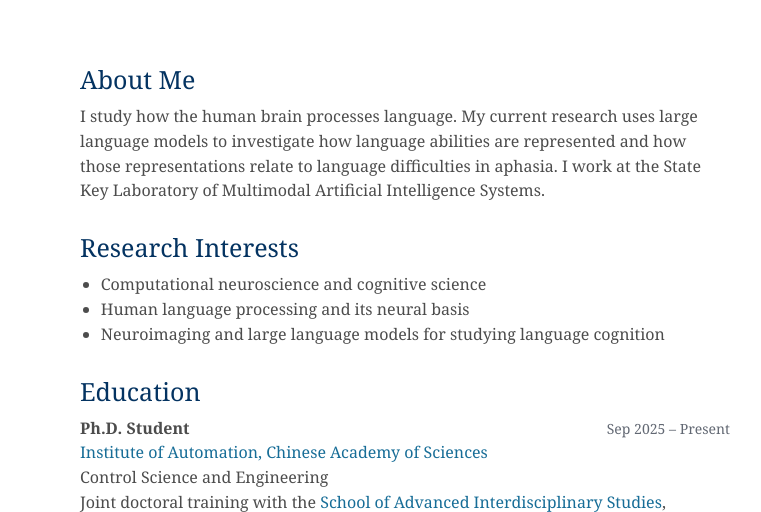
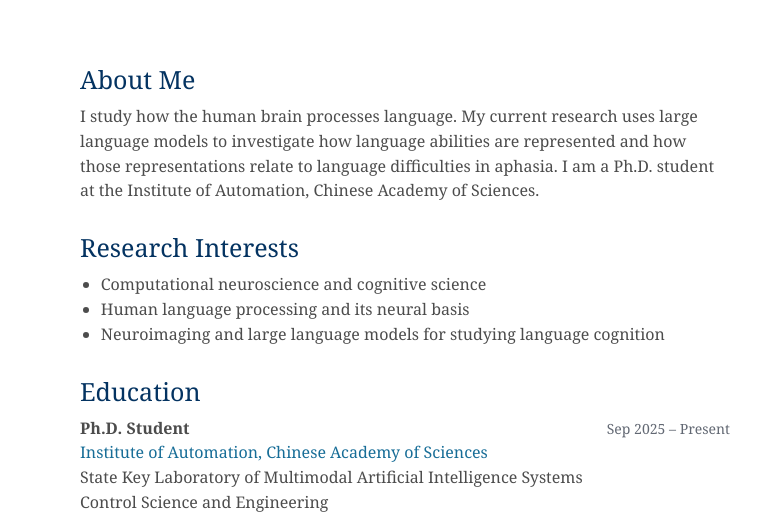
Before and after one commit to AuroraZoer/aurorazoer.github.io, a plain HTML site: page index.html in a window 1280 px wide. Shown: the top 512 px of the page, 390-1151 px from the left. Drawn offline with Linux system fonts and the light colour scheme.

Commit message:
Update doctoral affiliation and lab

```diff
--- a/index.html
+++ b/index.html
@@ -249,7 +249,7 @@
     <main>
       <section aria-labelledby="about">
         <h2 id="about">About Me</h2>
-        <p>I study how the human brain processes language. My current research uses large language models to investigate how language abilities are represented and how those representations relate to language difficulties in aphasia. I work at the State Key Laboratory of Multimodal Artificial Intelligence Systems.</p>
+        <p>I study how the human brain processes language. My current research uses large language models to investigate how language abilities are represented and how those representations relate to language difficulties in aphasia. I am a Ph.D. student at the Institute of Automation, Chinese Academy of Sciences.</p>
       </section>
 
       <section aria-labelledby="interests">
@@ -270,6 +270,7 @@
               <span class="education-dates"><time datetime="2025-09">Sep 2025</time> – Present</span>
             </div>
             <p><a href="http://www.ia.cas.cn/">Institute of Automation, Chinese Academy of Sciences</a></p>
+            <p>State Key Laboratory of Multimodal Artificial Intelligence Systems</p>
             <p>Control Science and Engineering</p>
             <p>Joint doctoral training with the <a href="https://sais.ucas.ac.cn/">School of Advanced Interdisciplinary Studies</a>, <a href="https://www.ucas.edu.cn/">University of Chinese Academy of Sciences</a>.</p>
           </li>
```
